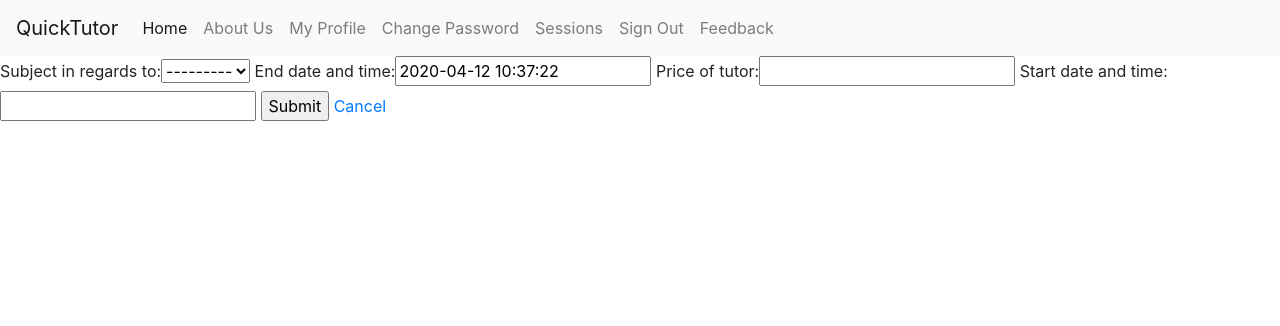
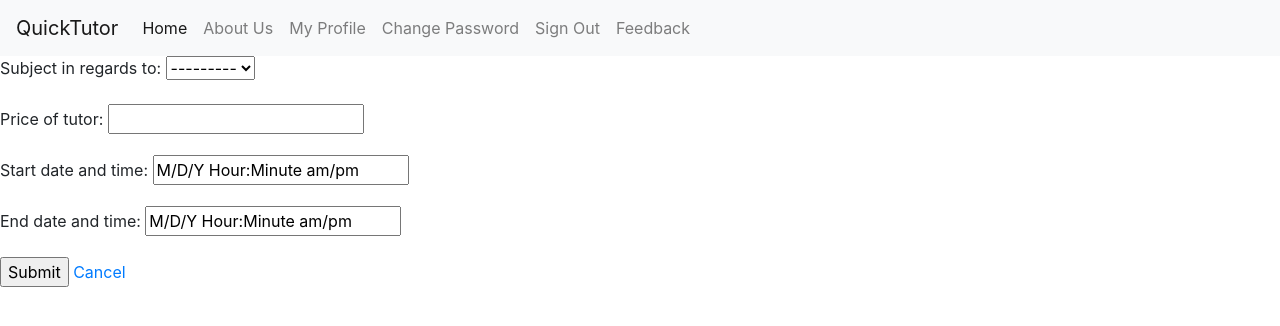
Before and after one commit to jam3gw/QuickTutorApp, a Django app: page /profile/new-session/1 in a window 1280 px wide. Shown: the top 326 px of the page. Run offline with Django 3.2, Linux system fonts and the light colour scheme; the visitor is signed in with stand-in values (Sample User, id 1); data comes from the database, SQL or seed files in the repository; data that the repository does not hold is empty; some libraries are stand-ins or nearby versions.

Commit message:
adjusted create_session and create_session specific to make appearance better

```diff
--- a/QuickTutor/forms.py
+++ b/QuickTutor/forms.py
@@ -13,8 +13,8 @@ class TutorableClassForm(forms.ModelForm):
         fields = ['class_id','Former_TA', 'experience']
 
 class CreateSessionForm(forms.ModelForm):
-    start_date_and_time = forms.DateTimeField(input_formats=['%m/%d/%Y %I:%M %p'],initial="M/D/Y Hour:Minute")
-    end_date_and_time = forms.DateTimeField(input_formats=['%m/%d/%Y %I:%M %p'],initial="M/D/Y Hour:Minute")
+    start_date_and_time = forms.DateTimeField(input_formats=['%m/%d/%Y %I:%M %p'],initial="M/D/Y Hour:Minute am/pm")
+    end_date_and_time = forms.DateTimeField(input_formats=['%m/%d/%Y %I:%M %p'],initial="M/D/Y Hour:Minute am/pm")
 
     class Meta:
         model = Session
@@ -22,11 +22,11 @@ class CreateSessionForm(forms.ModelForm):
 
 
 class CreateSpecificSessionForm(forms.ModelForm):
-    start_date_and_time = forms.DateTimeField()
+    start_date_and_time = forms.DateTimeField(input_formats=['%m/%d/%Y %I:%M %p'],initial="M/D/Y Hour:Minute am/pm")
+    end_date_and_time = forms.DateTimeField(input_formats=['%m/%d/%Y %I:%M %p'],initial="M/D/Y Hour:Minute am/pm")
     class Meta:
         model = Session
-        fields = ['subject_in_regards_to',
-        'end_date_and_time','price_of_tutor']
+        fields = ['subject_in_regards_to','price_of_tutor']
 
 class ReviewForm(forms.ModelForm):
     class Meta:
--- a/QuickTutor/templates/QuickTutor/create_session.html
+++ b/QuickTutor/templates/QuickTutor/create_session.html
@@ -27,9 +27,6 @@
               <a class="nav-link" href="{% url 'account_change_password' %}">Change Password</a>
             </li>
             <li class="nav-item">
-              <a class="nav-link" href="/sessions">Sessions</a>
-            </li>
-            <li class="nav-item">
               <a class="nav-link" href="{% url 'account_logout' %}">Sign Out</a>
             </li>
             <li class="nav-item">
@@ -40,9 +37,12 @@
       </nav>
 
 <body>
+  <style>
+
+  </style>
   <form method="post">
     {% csrf_token %}
-    {{ form }}
+    {{ form.as_p }}
     <input type="submit" value="Submit">
     <a href="/profile/view-sessions">Cancel</a>
 </form>
--- a/QuickTutor/views.py
+++ b/QuickTutor/views.py
@@ -213,7 +213,6 @@ def edit_Profile_Class(request):
 def Create_Session(request):
     # if this is a POST request we need to process the form data
     form = CreateSessionForm(request.POST)
-    form.fields
     userObject = QTUser.objects.get(username = request.user.username)
     if form.is_valid():
         # process the data in form.cleaned_data as required
@@ -362,6 +361,8 @@ def createSessionSpecific(request, tutor_id):
         new_session = form.save(commit = False)
         new_session.student = request.user
         new_session.tutor = get_object_or_404(QTUser, pk=tutor_id)
+        new_session.start_date_and_time = form.cleaned_data['start_date_and_time']
+        new_session.end_date_and_time = form.cleaned_data['end_date_and_time']
         new_session.student_proposal = '2'
         new_session.save()
 
```
